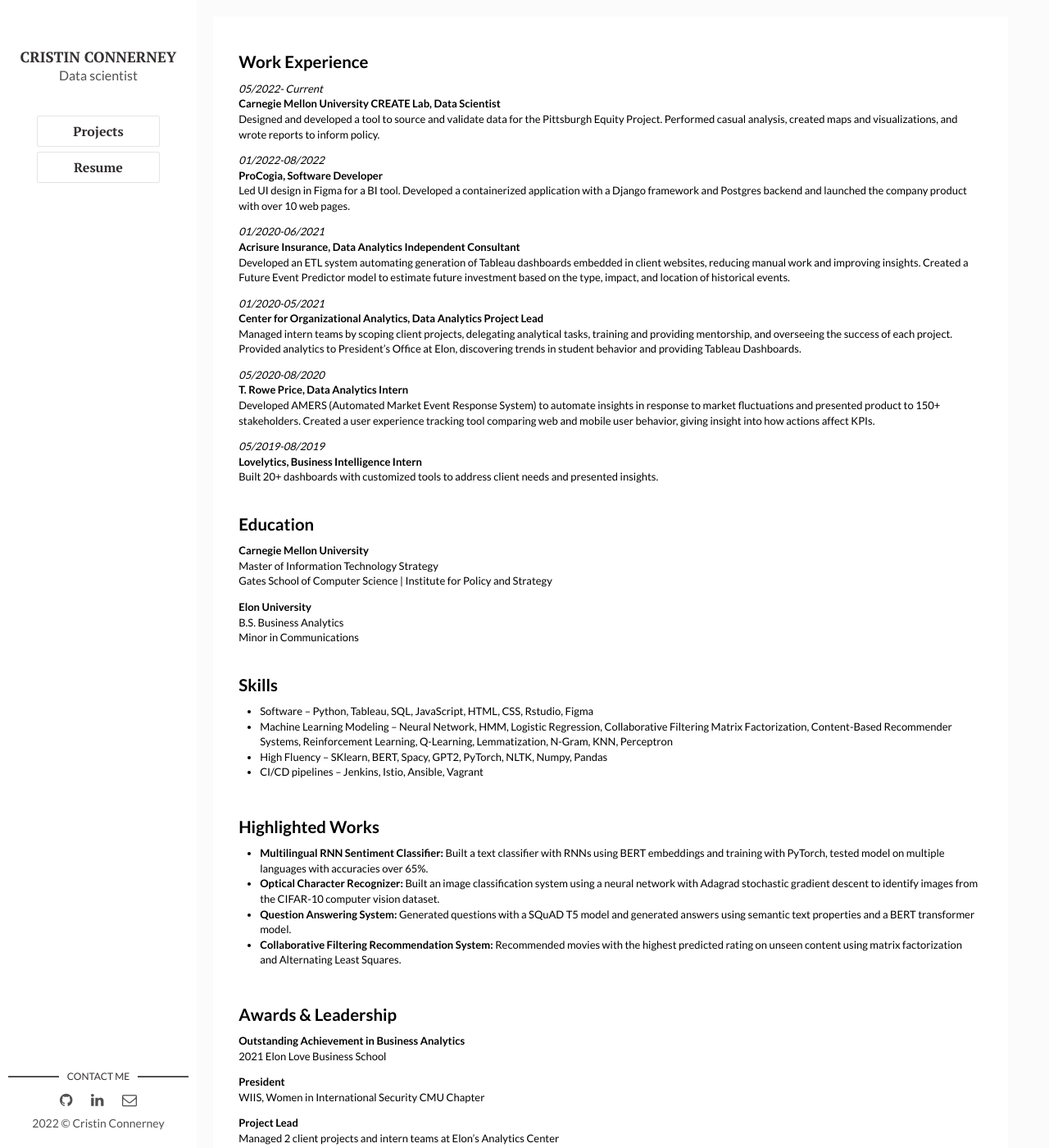
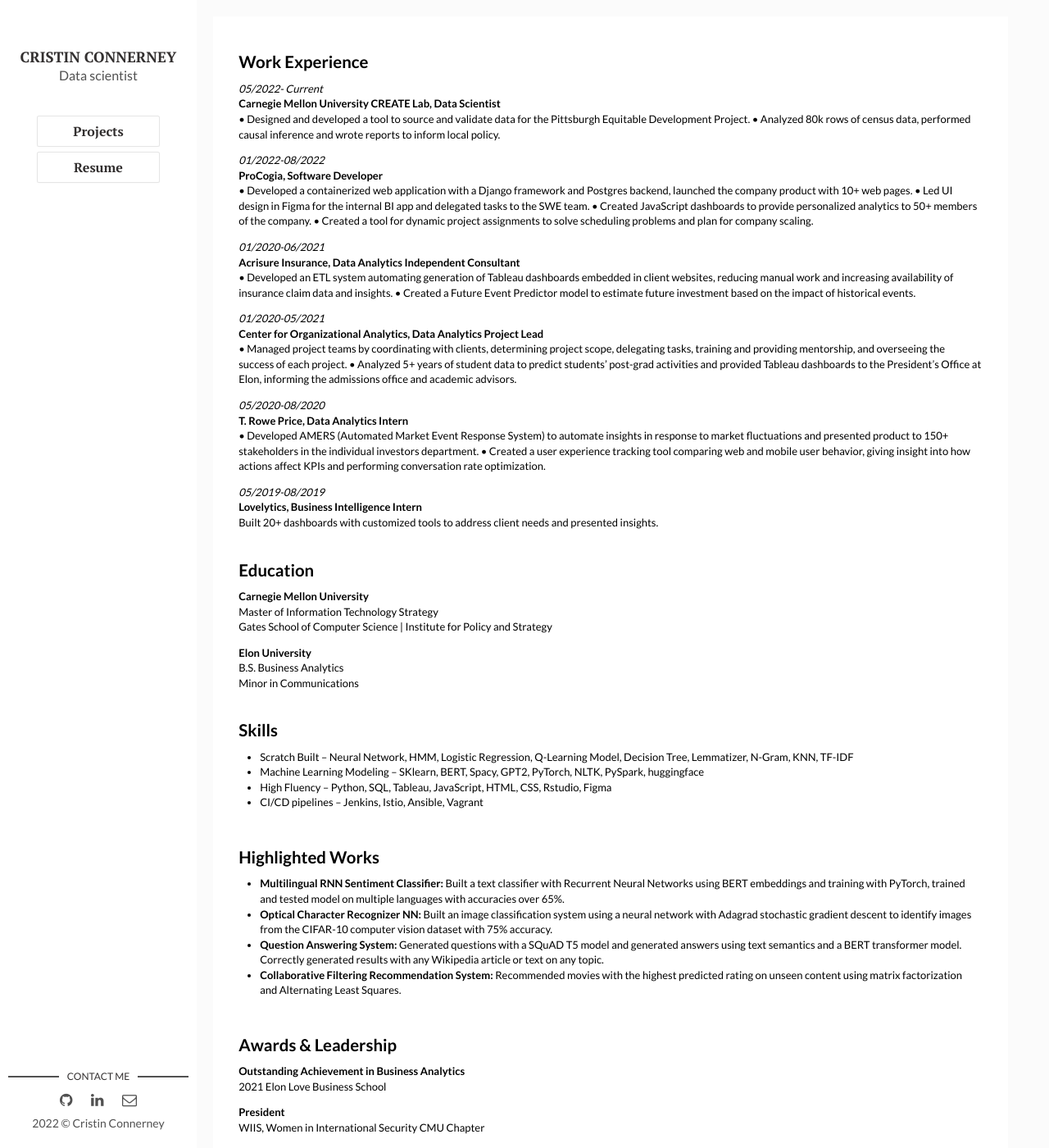
Before and after one commit to Cconnerney/cconnerney.github.io, a Jekyll site: the page built from _posts/2022-04-9-resume.markdown, in a window 1280 px wide and 1400 px high. Shown: the whole window at 82% size. Built offline with Jekyll 4.4.1, drawn with Linux system fonts in a browser that asks for light colours; nearby versions of some CDN libraries; library files that are not in the unit come from our copies; comment, search, counter and statistics services are not loaded.

Commit message:
Update 2022-04-9-resume.markdown

```diff
--- a/_posts/2022-04-9-resume.markdown
+++ b/_posts/2022-04-9-resume.markdown
@@ -127,19 +127,31 @@
 <div class="text_cell_render border-box-sizing rendered_html">
 <h2 id="Work-Experience">Work Experience<a class="anchor-link" href="#Work-Experience">&#182;</a></h2><p><em>05/2022- Current</em><br>
 <strong>Carnegie Mellon University CREATE Lab, Data Scientist</strong><br>
-Designed and developed a tool to source and validate data for the Pittsburgh Equity Project. Performed casual analysis, created maps and visualizations, and wrote reports to inform policy. </p>
+•	Designed and developed a tool to source and validate data for the Pittsburgh Equitable Development Project.
+•	Analyzed 80k rows of census data, performed causal inference and wrote reports to inform local policy.
+ </p>
 <p><em>01/2022-08/2022</em><br>
 <strong>ProCogia, Software Developer</strong><br>
-Led UI design in Figma for a BI tool. Developed a containerized application with a Django framework and Postgres backend and launched the company product with over 10 web pages. </p>
+•	Developed a containerized web application with a Django framework and Postgres backend, launched the company product with 10+ web pages.
+•	Led UI design in Figma for the internal BI app and delegated tasks to the SWE team.
+•	Created JavaScript dashboards to provide personalized analytics to 50+ members of the company.
+•	Created a tool for dynamic project assignments to solve scheduling problems and plan for company scaling.
+ </p>
 <p><em>01/2020-06/2021</em><br>
 <strong>Acrisure Insurance, Data Analytics Independent Consultant</strong> <br>
-Developed an ETL system automating generation of Tableau dashboards embedded in client websites, reducing manual work and improving insights. Created a Future Event Predictor model to estimate future investment based on the type, impact, and location of historical events. </p>
+•	Developed an ETL system automating generation of Tableau dashboards embedded in client websites, reducing manual work and increasing availability of insurance claim data and insights.
+•	Created a Future Event Predictor model to estimate future investment based on the impact of historical events.
+ </p>
 <p><em>01/2020-05/2021</em><br>
 <strong>Center for Organizational Analytics, Data Analytics Project Lead</strong><br>
-Managed intern teams by scoping client projects, delegating analytical tasks, training and providing mentorship, and overseeing the success of each project. Provided analytics to President’s Office at Elon, discovering trends in student behavior and providing Tableau Dashboards. </p>
+•	Managed project teams by coordinating with clients, determining project scope, delegating tasks, training and providing mentorship, and overseeing the success of each project.
+•	Analyzed 5+ years of student data to predict students’ post-grad activities and provided Tableau dashboards to the President’s Office at Elon, informing the admissions office and academic advisors.
+</p>
 <p><em>05/2020-08/2020</em><br>
 <strong>T. Rowe Price, Data Analytics Intern</strong><br>
-Developed AMERS (Automated Market Event Response System) to automate insights in response to market fluctuations and presented product to 150+ stakeholders. Created a user experience tracking tool comparing web and mobile user behavior, giving insight into how actions affect KPIs.</p>
+•	Developed AMERS (Automated Market Event Response System) to automate insights in response to market fluctuations and presented product to 150+ stakeholders in the individual investors department.
+•	Created a user experience tracking tool comparing web and mobile user behavior, giving insight into how actions affect KPIs and performing conversation rate optimization.
+</p>
 <p><em>05/2019-08/2019</em><br>
 <strong>Lovelytics, Business Intelligence Intern</strong><br>
 Built 20+ dashboards with customized tools to address client needs and presented insights.</p>
@@ -164,9 +176,9 @@
 <div class="cell border-box-sizing text_cell rendered"><div class="inner_cell">
 <div class="text_cell_render border-box-sizing rendered_html">
 <h2 id="Skills">Skills<a class="anchor-link" href="#Skills">&#182;</a></h2><ul>
-<li>Software – Python, Tableau, SQL, JavaScript, HTML, CSS, Rstudio, Figma</li>
-<li>Machine Learning Modeling – Neural Network, HMM, Logistic Regression, Collaborative Filtering Matrix Factorization, Content-Based Recommender Systems, Reinforcement Learning, Q-Learning, Lemmatization, N-Gram, KNN, Perceptron</li>
-<li>High Fluency – SKlearn, BERT, Spacy, GPT2, PyTorch, NLTK, Numpy, Pandas</li>
+<li>Scratch Built – Neural Network, HMM, Logistic Regression, Q-Learning Model, Decision Tree, Lemmatizer, N-Gram, KNN, TF-IDF</li>
+<li>Machine Learning Modeling – SKlearn, BERT, Spacy, GPT2, PyTorch, NLTK, PySpark, huggingface</li>
+<li>High Fluency – Python, SQL, Tableau, JavaScript, HTML, CSS, Rstudio, Figma</li>
 <li>CI/CD pipelines – Jenkins, Istio, Ansible, Vagrant</li>
 </ul>
 
@@ -181,11 +193,11 @@
 <h2 id="Highlighted-Works">Highlighted Works<a class="anchor-link" href="#Highlighted-Works">&#182;</a></h2><ul>
 
 
-<li><strong>Multilingual RNN Sentiment Classifier:</strong> Built a text classifier with RNNs using BERT embeddings and training with PyTorch, tested model on multiple languages with accuracies over 65%.</li>
+<li><strong>Multilingual RNN Sentiment Classifier:</strong> Built a text classifier with Recurrent Neural Networks using BERT embeddings and training with PyTorch, trained and tested model on multiple languages with accuracies over 65%.</li>
 
-<li><strong>Optical Character Recognizer:</strong> Built an image classification system using a neural network with Adagrad stochastic gradient descent to identify images from the CIFAR-10 computer vision dataset.</li>
+<li><strong>Optical Character Recognizer NN:</strong> Built an image classification system using a neural network with Adagrad stochastic gradient descent to identify images from the CIFAR-10 computer vision dataset with 75% accuracy.</li>
 
-<li><strong>Question Answering System:</strong> Generated questions with a SQuAD T5 model and generated answers using semantic text properties and a BERT transformer model. </li>
+<li><strong>Question Answering System:</strong> Generated questions with a SQuAD T5 model and generated answers using text semantics and a BERT transformer model. Correctly generated results with any Wikipedia article or text on any topic.  </li>
 
 <li><strong>Collaborative Filtering Recommendation System:</strong> Recommended movies with the highest predicted rating on unseen content using matrix factorization and Alternating Least Squares.</li>
 
```
